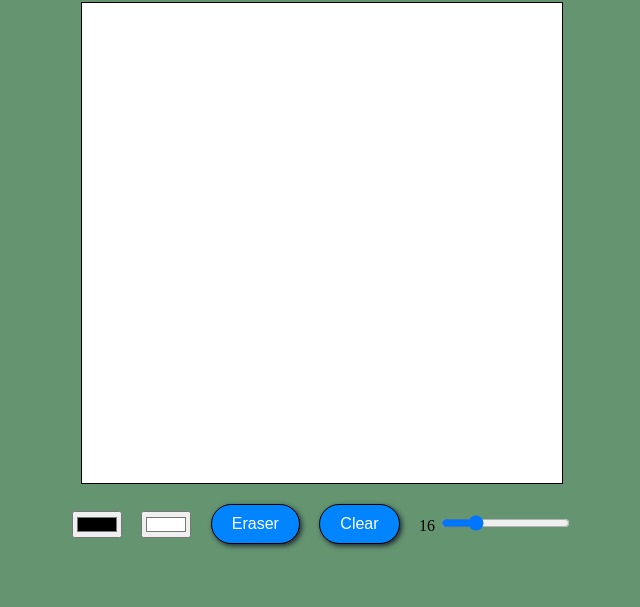
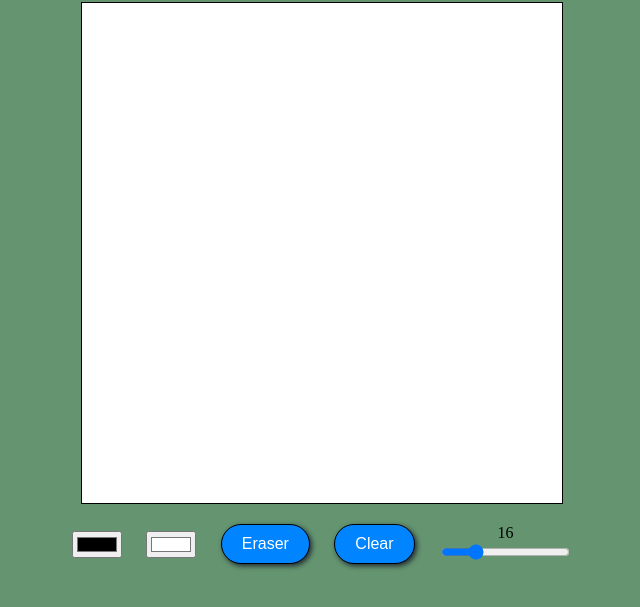
Before and after one commit to Lejz0/etch-a-sketch, a plain HTML site: page index.html in a window 1280 px wide. Shown: the part 55-662 px from the top of the page, without its empty margins (318-958 px from the left). Drawn offline with Linux system fonts and the light colour scheme.

Commit message:
Changed slider style

```diff
--- a/style.css
+++ b/style.css
@@ -24,6 +24,7 @@ h1{
 #grid-container{
     margin: auto;
     width: max-content;
+    height: 500px;
     display: grid;
     border: 1px solid black;
     background-color: white;
@@ -84,3 +85,8 @@ h1{
     background-color: #3c93e4;
     color: wheat;
   }
+  output{
+    display: block;
+    margin: auto;
+    text-align: center;
+  }
```
